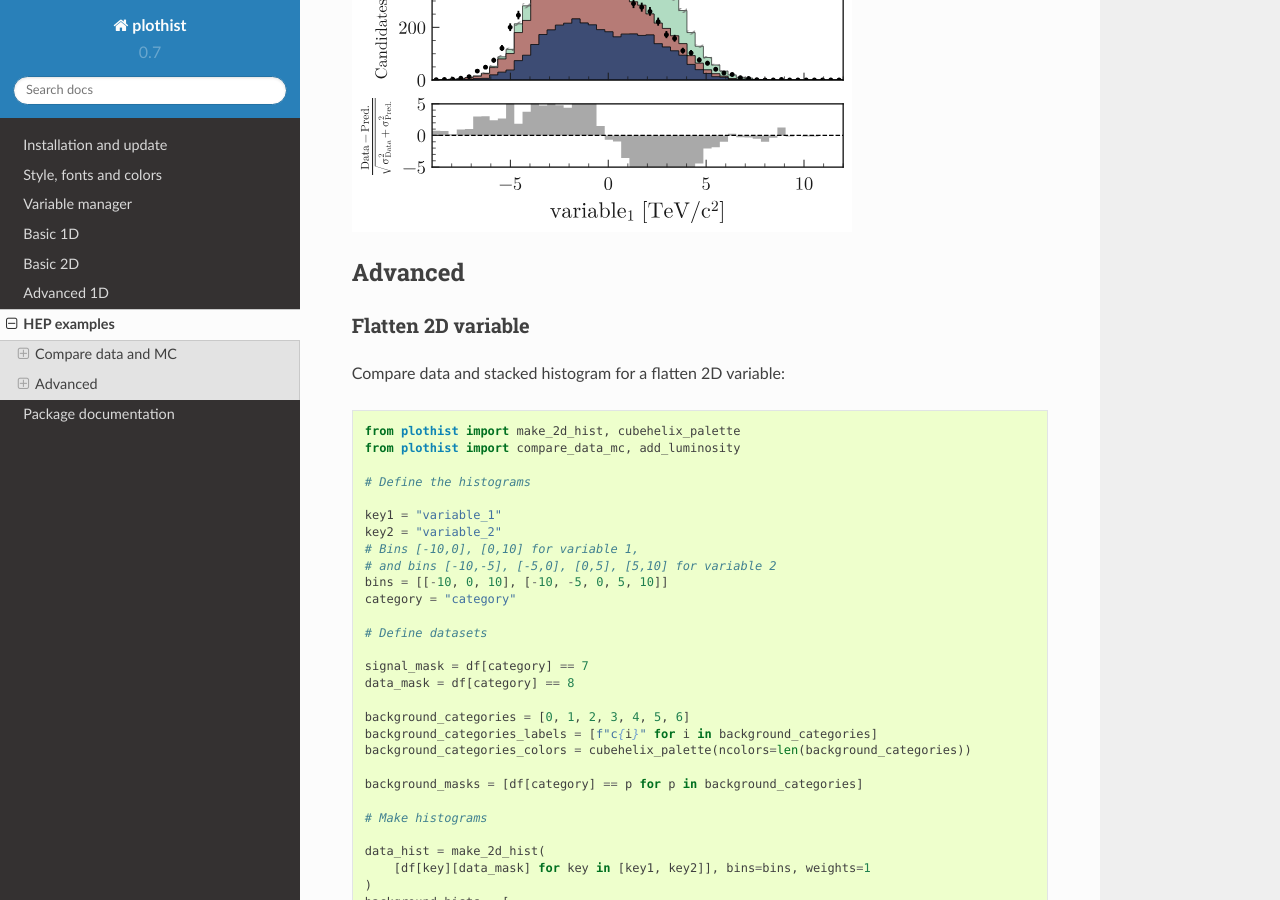
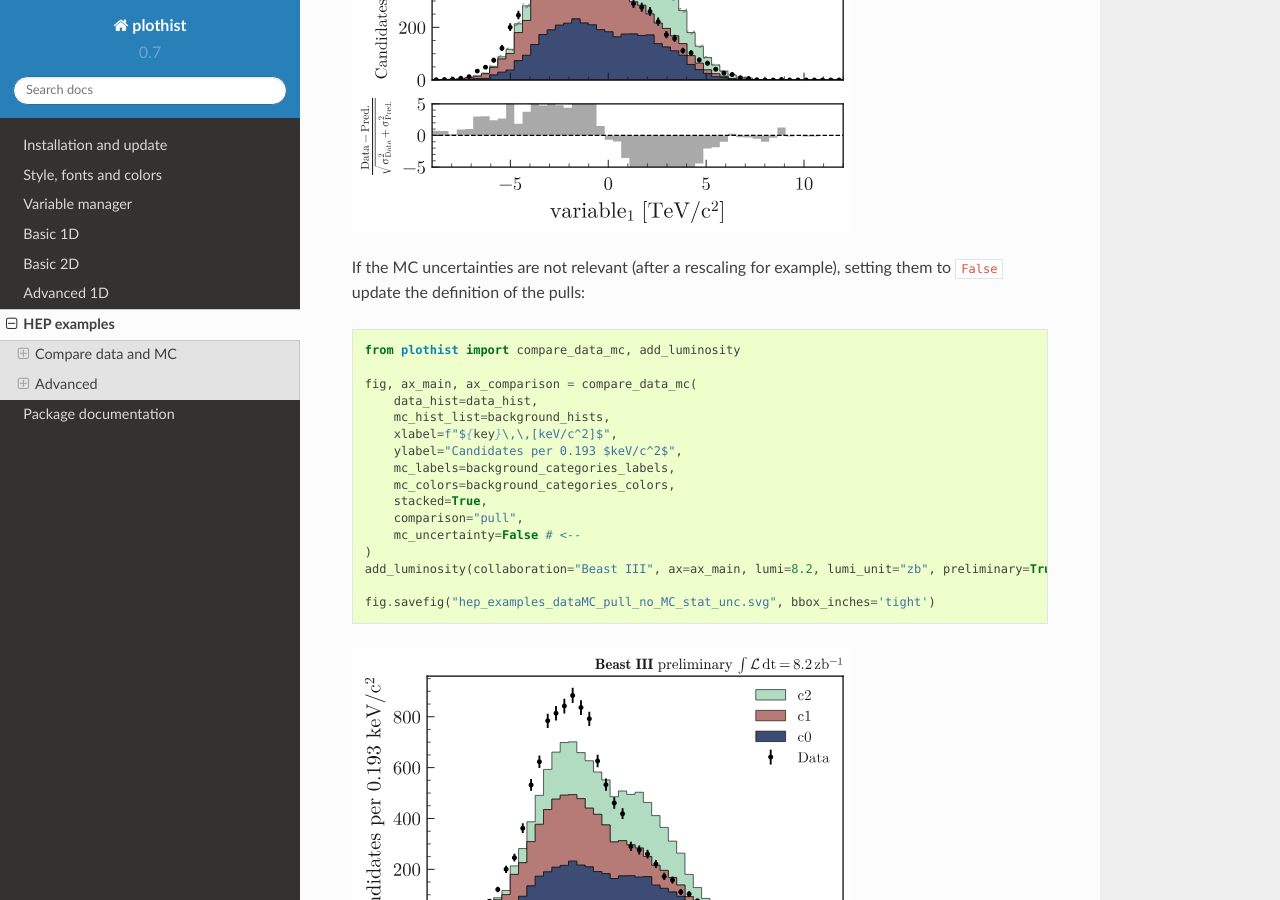
Before and after one commit to cyrraz/plothist, a Sphinx documentation site: the page built from docs/advanced/hep_examples.rst, in a window 1280 px wide and 900 px high, scrolled down 3336 px. Built offline with Sphinx 7.4.7 and the Read the Docs theme 2.0.0, drawn with Linux system fonts in a browser that asks for light colours.

Commit message:
added no MC stat. unc. example

```diff
--- a/docs/advanced/hep_examples.rst
+++ b/docs/advanced/hep_examples.rst
@@ -143,6 +143,35 @@ To use pulls instead of the ratio to compare the histograms:
 
 
 
+If the MC uncertainties are not relevant (after a rescaling for example), setting them to ``False`` update the definition of the pulls:
+
+
+.. code-block:: python
+
+    from plothist import compare_data_mc, add_luminosity
+
+    fig, ax_main, ax_comparison = compare_data_mc(
+        data_hist=data_hist,
+        mc_hist_list=background_hists,
+        xlabel=f"${key}\,\,[keV/c^2]$",
+        ylabel="Candidates per 0.193 $keV/c^2$",
+        mc_labels=background_categories_labels,
+        mc_colors=background_categories_colors,
+        stacked=True,
+        comparison="pull",
+        mc_uncertainty=False # <--
+    )
+    add_luminosity(collaboration="Beast III", ax=ax_main, lumi=8.2, lumi_unit="zb", preliminary=True)
+
+    fig.savefig("hep_examples_dataMC_pull_no_MC_stat_unc.svg", bbox_inches='tight')
+
+
+.. image:: ../img/hep_examples_dataMC_pull_no_MC_stat_unc.svg
+   :alt: Data/MC comparison with pull, no MC stat. unc., stacked plot
+   :width: 500
+
+
+
 Advanced
 ========
 
```
Also changed, not shown: docs/img/hep_examples_dataMC_pull_no_MC_stat_unc.svg (added).
